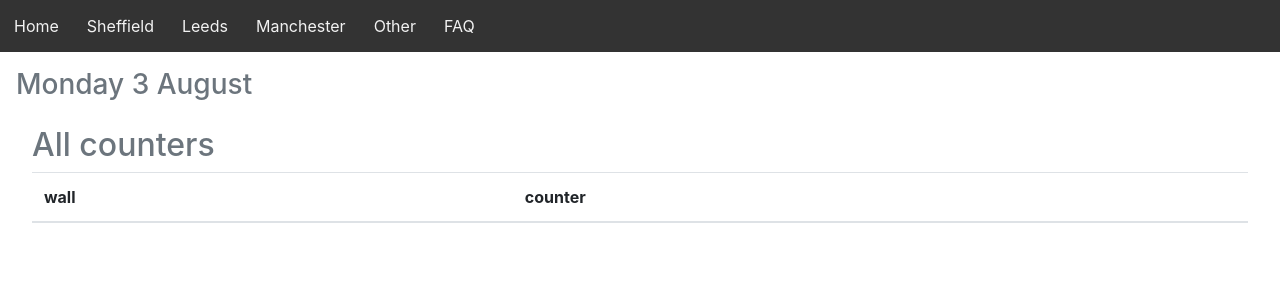
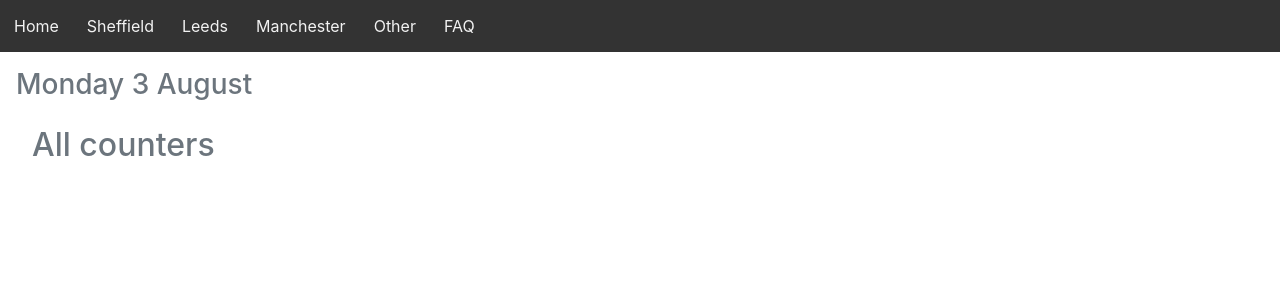
Before and after one commit to dobb1n/howfullismywall, a Flask app: page / in a window 1280 px wide. Shown: the top 300 px of the page. Run offline with Flask 2, Linux system fonts and the light colour scheme; data that the repository does not hold is empty; some libraries are stand-ins or nearby versions.

Commit message:
amended FAQ and removed table from index page

```diff
--- a/templates/FAQ.html
+++ b/templates/FAQ.html
@@ -15,8 +15,8 @@
 <p class="text-justify"><h2>2. Who is behind this?</h2>
 <p class="text-justify">Me! my name is Ben, i am a cloud and devops engineer from Sheffield and have been climbing for 27 years.</p>
 
-<p class="text-justify"><h2>3. When will Covid bog off?</h2>
-<p class="text-justify">Not soon enough</p>
+<p class="text-justify"><h2>3. I am a wall owner, how do i get my counter on here?</h2>
+<p class="text-justify">If you are a rockgym customer, there is a covid menu option in the data entry app. IF you go into that and then click on the counters option, you can get the code snippets. Either send me the code, or pop it on your website and let me know.</p>
 
 <p class="text-justify"><h2>4. What are the best socks to do my first HVS in?</h2>
 <p class="text-justify">red ones</p>
--- a/templates/index.html
+++ b/templates/index.html
@@ -8,30 +8,17 @@
   <h2>{{ heading }}</h2>
 
 
-          <table class="table">
-                  <thead>
-
-                    <tr>
-
-                      <th scope="col">wall</th>
-                      <th scope="col">counter</th>
-
-                    </tr>
-                  </thead>
-                  <tbody>
 
 
-                    {% for counter in counters %}
-                    <tr>
-                      <th scope="row"><a href="{{ counter['website'] }}">{{ counter['wall name'] }}</a></th>
-                        <td>{{ counter['counter']|safe }}</td>
-                    </tr>
-                    {% endfor %}
+  {% for counter in counters %}
+  <p><a href="{{ counter['website'] }}">{{ counter['wall name'] }}</a></p>
+  <p>{{ counter['counter']|safe }}</p>
+
+  {% endfor %}
 
 
 
-                  </tbody>
-                </table>
+
 
 
 {% endblock %}
```
